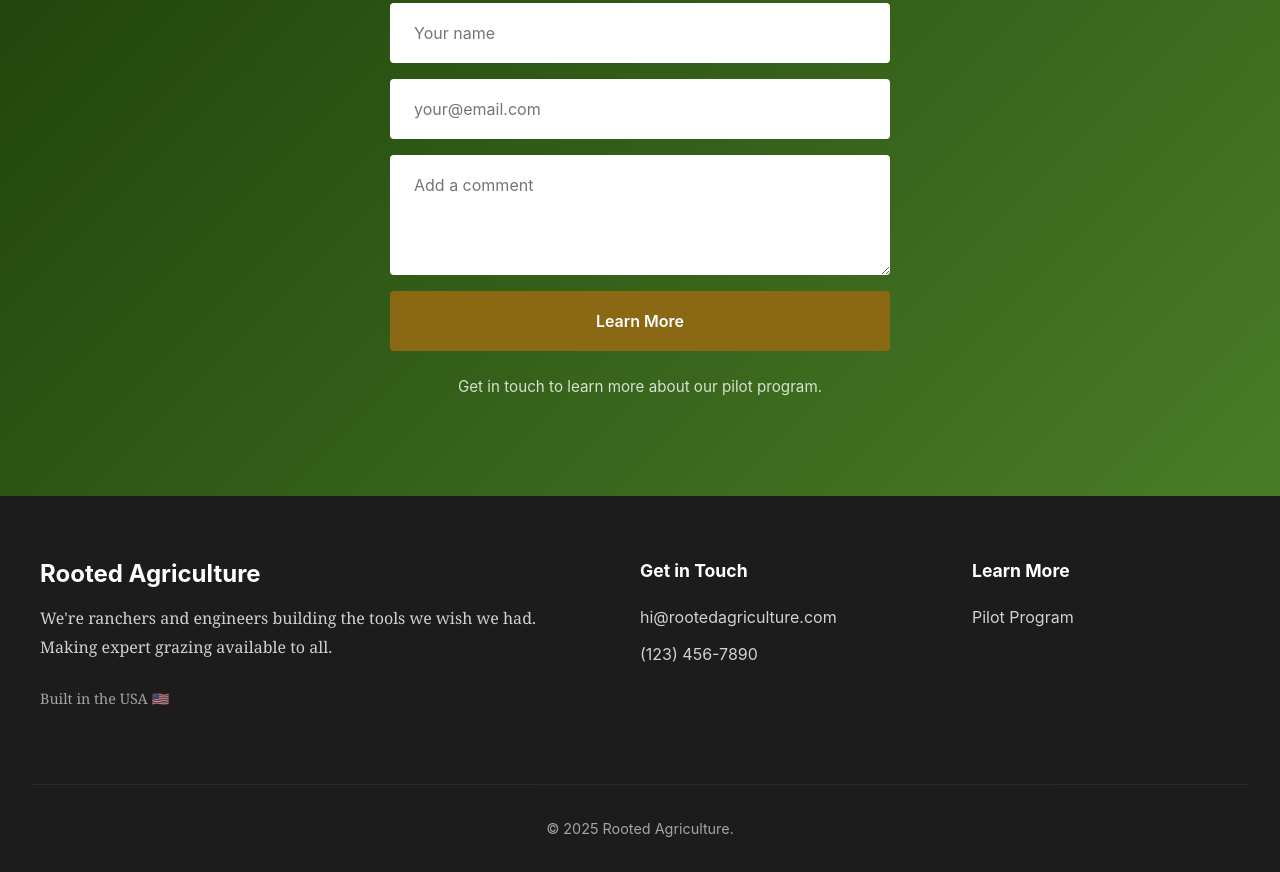
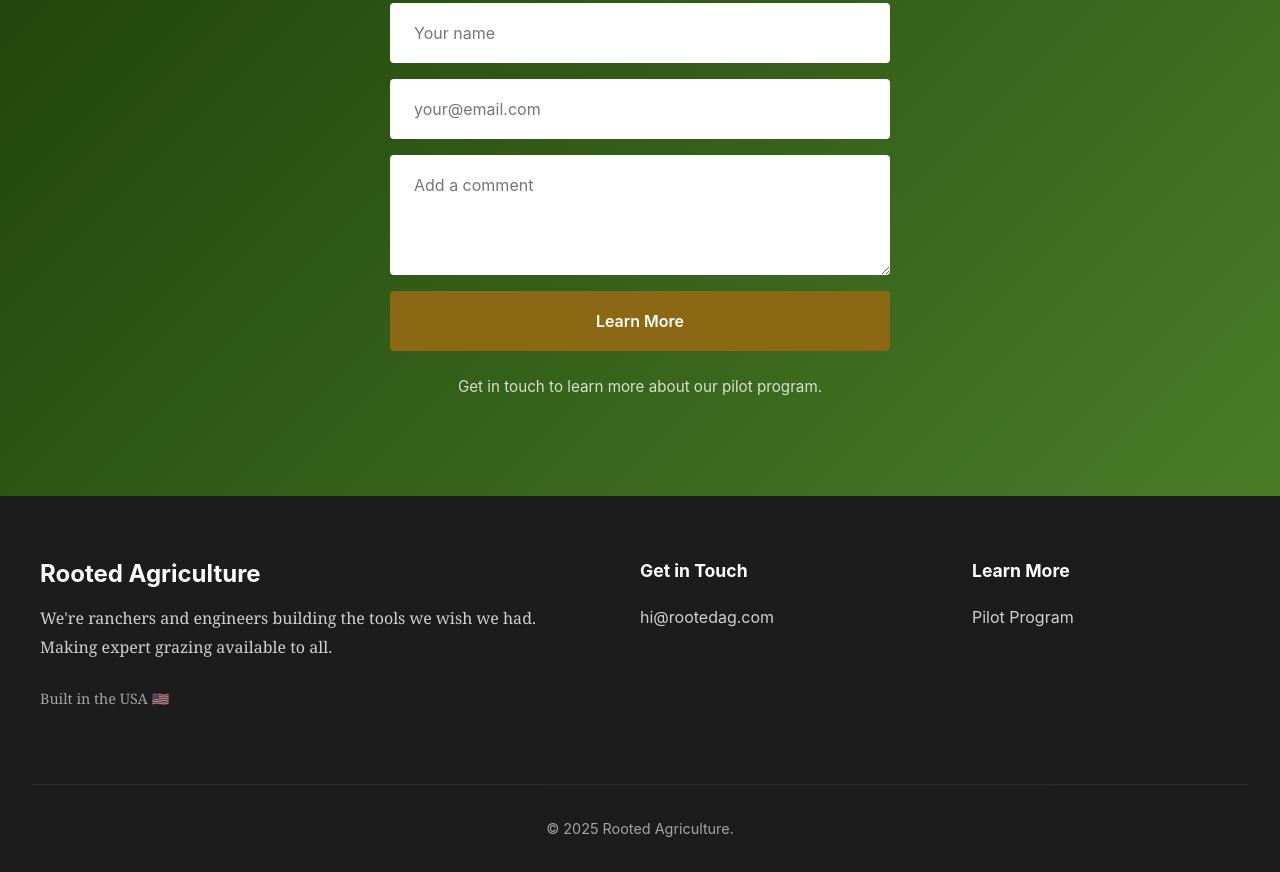
Before and after one commit to rhysalgar/marketing-website, a plain HTML site: page index.html in a window 1280 px wide. Shown: the part 3235-4107 px from the top of the page. Drawn offline with Linux system fonts and the light colour scheme.

Commit message:
Updat contact details

```diff
--- a/index.html
+++ b/index.html
@@ -948,10 +948,10 @@
           <ul class="footer-links">
             <li>
               <a href="mailto:hello@rootedagriculture.com"
-                >hi@rootedagriculture.com</a
+                >hi@rootedag.com</a
               >
             </li>
-            <li><a href="tel:+1234567890">(123) 456-7890</a></li>
+            <!-- <li><a href="tel:+1234567890">(123) 456-7890</a></li> -->
           </ul>
         </div>
 
```
